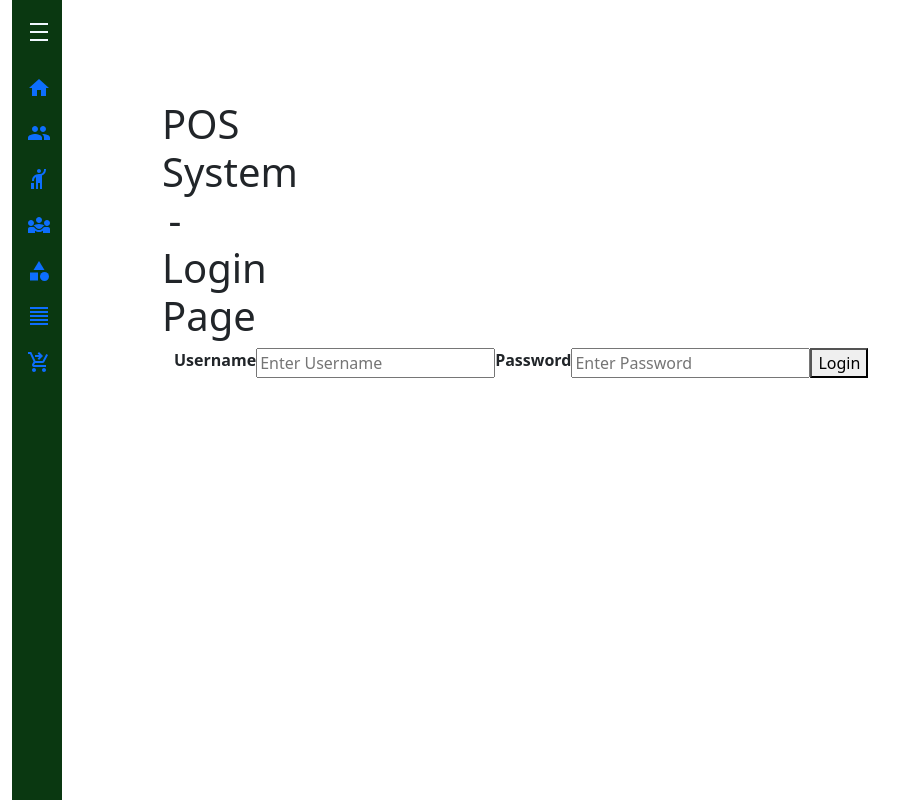
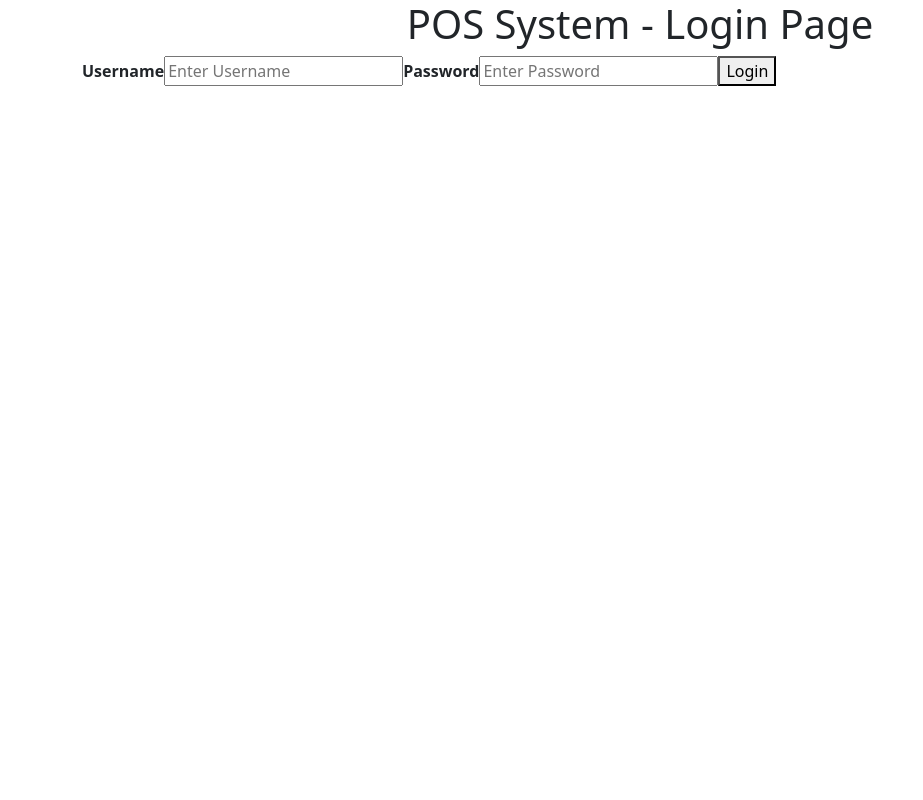
Before and after one commit to yrandeeka/react-possystem, a React (Create React App) app: page /login in a window 1280 px wide. Shown: the whole page, without its empty margins (0-923 px from the left). Built offline with nearby package versions, Linux system fonts and the light colour scheme.

Commit message:
login and css

```diff
--- a/src/App.css
+++ b/src/App.css
@@ -1,5 +1,5 @@
 .App, #root{
-    width: 250px;
+    width: 100%;
     height: 100vh;
 }
 body{
@@ -7,17 +7,19 @@ body{
     padding: 0;
 }
 
-.container{
+.sidebarcontainer{
+    margin: 0;
     display: flex;
 }
 main{
     width: 100%;
-    padding: 100px;
+    padding: 10px;
 }
 .sidebar{
     background-color: rgb(10, 56, 17);
     height: 100vh;
     transition: all 0.5s;
+    margin: 0;
 }
 
 .top_section{
--- a/src/App.js
+++ b/src/App.js
@@ -1,6 +1,6 @@
 import "./App.css";
 import Users from "./pages/User";
-import { BrowserRouter, Route, Routes } from "react-router-dom";
+import { BrowserRouter, Navigate, Route, Routes, useLocation } from "react-router-dom";
 import "../node_modules/bootstrap/dist/css/bootstrap.css";
 import Home from "./pages/Home";
 import Supplier from "./pages/Supplier";
@@ -13,10 +13,31 @@ import Sidebar from "./templates/sidebar";
 import Login from "./pages/Login";
 
 function App() {
-  //application parent component
+
   return (
     <div className="App">
-      <BrowserRouter>
+     <BrowserRouter>
+        <MainContent />
+      </BrowserRouter>
+    </div>
+  );
+}
+
+function MainContent() {
+  // Custom hook to get the current location
+  const location = useLocation();
+
+  // Determine if the current path is '/login'
+  const isLoginPage = location.pathname === '/login';
+
+  return (
+    <>
+      {isLoginPage ? (
+        <Routes>
+          <Route path="/login" element={<Login />} />
+          <Route path="*" element={<Navigate to="/login" />} />
+        </Routes>
+      ) : (
         <Sidebar>
           <Routes>
             <Route path="/users" element={<Users />} />
@@ -26,13 +47,14 @@ function App() {
             <Route path="/items" element={<Item />} />
             <Route path="/payments" element={<Payment />} />
             <Route path="/invoice" element={<Invoice />} />
-            <Route path="/login" element={<Login />} />
             <Route path="/" element={<Home />} />
+            <Route path="*" element={<Navigate to="/" />} />
           </Routes>
         </Sidebar>
-      </BrowserRouter>
-    </div>
+      )}
+    </>
   );
 }
 
+
 export default App;
--- a/src/pages/Category.js
+++ b/src/pages/Category.js
@@ -8,7 +8,6 @@ import { useAuth } from "../utils/AuthContext";
 function Category() {
 
   const { isAuthenticated, jwtToken } = useAuth();
-
   const [description, setDescription] = useState("");
   const [categories, setCategories] = useState(null);
   const [edit, setEdit] = useState(null);
--- a/src/pages/Login.js
+++ b/src/pages/Login.js
@@ -6,7 +6,7 @@ import { useNavigate } from "react-router-dom";
 
 const Login=()=>{
 
-    const {login}=useAuth();//to use useAuth hook
+    const contextData=useAuth();//to use useAuth hook
     const navigate=useNavigate();
 
     const [username,setUsername]=useState("");
@@ -22,9 +22,16 @@ const Login=()=>{
 
         axios.post(config.baseUrl+"auth/login",data)
         .then(function (response) {
-            console.log(response.data);
-            login(response.data);
-            navigate("/");
+            console.log(response);
+            contextData.login(response.data)
+            // login(response.data);
+            if (response.data!=="") {
+                navigate("/");
+            }
+            else{
+                navigate("/login");
+            }
+
         })
         .catch(function (error) {
             console.log(error);
--- a/src/templates/sidebar.js
+++ b/src/templates/sidebar.js
@@ -10,8 +10,8 @@ function Sidebar({ children }) {
   const [isOpen,setIsOpen]=useState(false);
   const toggle=()=>setIsOpen(!isOpen);
   return (
-    <div className="container">
-      <div style={{width:isOpen?"300px":"50px"}} className="sidebar">
+    <div className="sidebarcontainer">
+      <div style={{width:isOpen?"200px":"50px"}} className="sidebar">
         <div className="top_section">
           <div style={{marginLeft:isOpen?"150px":"0px"}} className="bars">
               <DensityMediumIcon onClick={toggle}/>
@@ -27,7 +27,6 @@ function Sidebar({ children }) {
             >
               <div className="icon">{val.icon}</div>
               <div style={{display:isOpen?"block":"none"}} className="link_text">{val.title}</div>
-
             </NavLink>
           );
         })}
--- a/src/utils/AuthContext.js
+++ b/src/utils/AuthContext.js
@@ -1,6 +1,6 @@
 import {createContext, useContext, useState} from 'react';
 
-const AuthContext=createContext({
+export const AuthContext=createContext({
     isAuthenticated:false,
     jwtToken:null,
     //user:null,
@@ -14,6 +14,7 @@ export const AuthProvider=({children})=>{
     //const [user,setUser]=useState(null);
 
     const login=(token)=>{
+        console.log("token---",token);
         setIsAuthenticated(true);
         setJwtToken(token);
         //setUser(data.user);
@@ -28,18 +29,12 @@ export const AuthProvider=({children})=>{
     }
 
     return(
-
-        <div>
-            {console.log(isAuthenticated)}
-            {console.log(jwtToken)}
         <AuthContext.Provider value={{isAuthenticated,jwtToken,login,logout}}>
             {children}
         </AuthContext.Provider>
-        </div>
-
     )
 }
 
 export const useAuth=()=>{
-    return useContext(AuthContext)
+    return useContext(AuthContext);
 }
```
